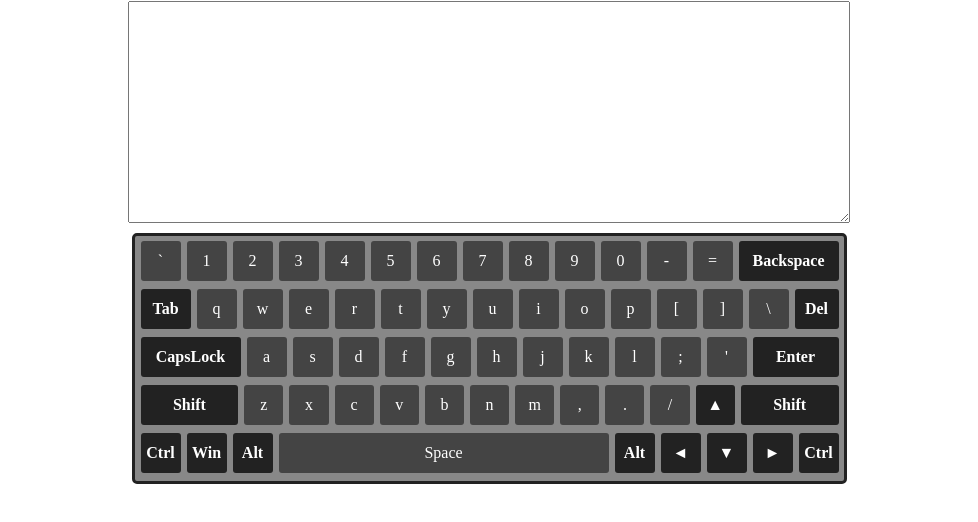
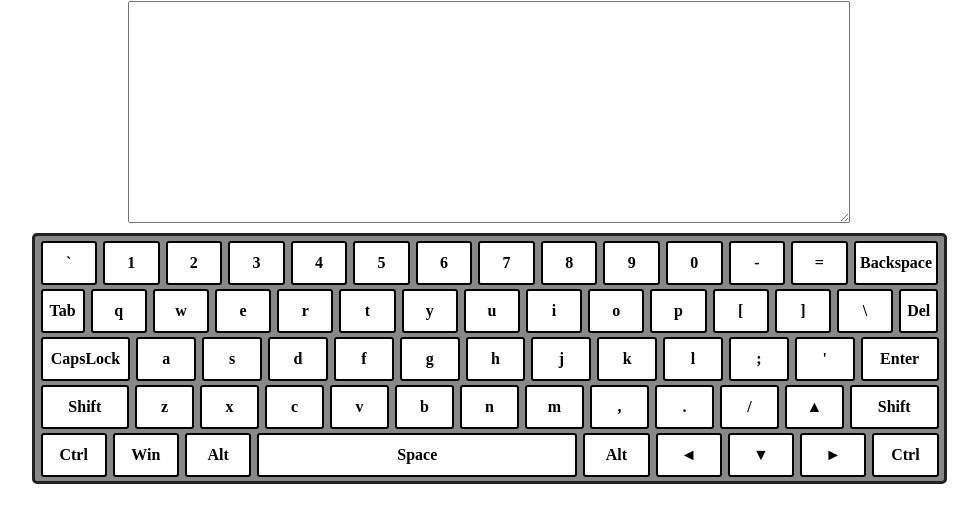
Before and after one commit to v154254/virtual-keyboard, a website: page index.html in a window 1280 px wide. Shown: the part 56-578 px from the top of the page, without its empty margins (151-1129 px from the left). Drawn offline with nearby package versions, Linux system fonts and the light colour scheme; files that its build step writes are made by us from their sources.

Commit message:
feat: made some visual changes to keyboard

```diff
--- a/sass/_keyboard.scss
+++ b/sass/_keyboard.scss
@@ -1,5 +1,5 @@
 .keyboard {
-  width: 704px;
+  width: 904px;
   margin: 0 auto;
   padding: 5px;
   padding-left: 0;
@@ -17,14 +17,14 @@
 }
 
 .key {
-  width: 40px;
+  width: 65px;
   height: 40px;
   margin-left: 6px;
-  font-weight: 500;
+  font-weight: 700;
   line-height: 40px;
   text-align: center;
-  color: #ffffff;
-  background: #444444;
+  background: #ffffff;
+  border: 2px solid #000000;
   border-radius: 3px;
   cursor: pointer;
   user-select: none;
--- a/sass/_keys.scss
+++ b/sass/_keys.scss
@@ -17,8 +17,8 @@
 .Shift,
 .Tab,
 .Win {
-  font-weight: 600;
-  background-color: #222222;
+  font-weight: 700;
+  background-color: #ffffff;
 }
 
 .Space {
```
